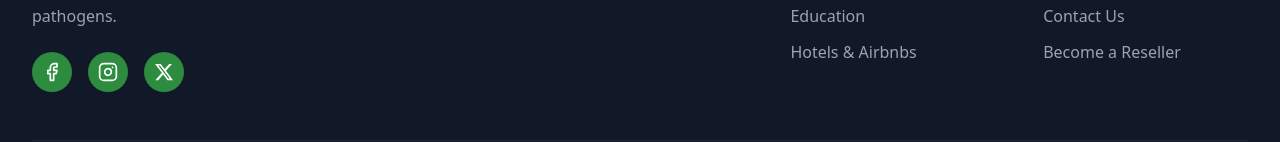
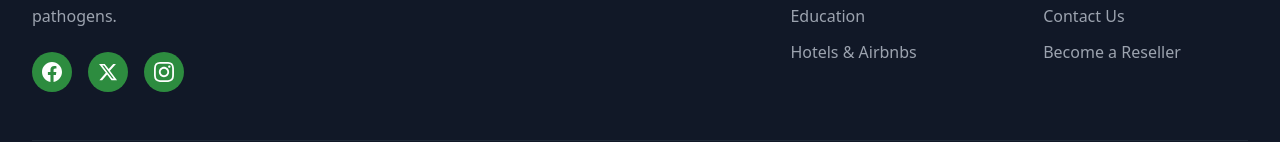
Before and after one commit to vishal-mayo/sanigone-website, a Next.js app: page / in a window 1280 px wide. Shown: the part 4090-4232 px from the top of the page. Built offline with nearby package versions, Linux system fonts and the light colour scheme.

Commit message:
Fix social icons with inline SVGs

```diff
--- a/src/components/Footer.tsx
+++ b/src/components/Footer.tsx
@@ -2,7 +2,7 @@
 
 import Link from 'next/link';
 import Image from 'next/image';
-import { Phone, Mail, MapPin, Facebook, Instagram } from 'lucide-react';
+import { Phone, Mail, MapPin } from 'lucide-react';
 
 const footerLinks = {
   products: [
@@ -46,13 +46,13 @@
             </p>
             <div className="flex gap-4">
               <a href="#" className="w-10 h-10 rounded-full bg-sanigone-green flex items-center justify-center hover:bg-sanigone-green-light transition-colors">
-                <Facebook className="w-5 h-5" />
-              </a>
-              <a href="#" className="w-10 h-10 rounded-full bg-sanigone-green flex items-center justify-center hover:bg-sanigone-green-light transition-colors">
-                <Instagram className="w-5 h-5" />
+                <svg className="w-5 h-5" fill="currentColor" viewBox="0 0 24 24"><path d="M24 12.073c0-6.627-5.373-12-12-12s-12 5.373-12 12c0 5.99 4.388 10.954 10.125 11.854v-8.385H7.078v-3.47h3.047V9.43c0-3.007 1.792-4.669 4.533-4.669 1.312 0 2.686.235 2.686.235v2.953H15.83c-1.491 0-1.956.925-1.956 1.874v2.25h3.328l-.532 3.47h-2.796v8.385C19.612 23.027 24 18.062 24 12.073z"/></svg>
               </a>
               <a href="#" className="w-10 h-10 rounded-full bg-sanigone-green flex items-center justify-center hover:bg-sanigone-green-light transition-colors">
                 <svg className="w-5 h-5" fill="currentColor" viewBox="0 0 24 24"><path d="M18.244 2.25h3.308l-7.227 8.26 8.502 11.24H16.17l-5.214-6.817L4.99 21.75H1.68l7.73-8.835L1.254 2.25H8.08l4.713 6.231zm-1.161 17.52h1.833L7.084 4.126H5.117z"/></svg>
+              </a>
+              <a href="#" className="w-10 h-10 rounded-full bg-sanigone-green flex items-center justify-center hover:bg-sanigone-green-light transition-colors">
+                <svg className="w-5 h-5" fill="currentColor" viewBox="0 0 24 24"><path d="M12 2.163c3.204 0 3.584.012 4.85.07 3.252.148 4.771 1.691 4.919 4.919.058 1.265.069 1.645.069 4.849 0 3.205-.012 3.584-.069 4.849-.149 3.225-1.664 4.771-4.919 4.919-1.266.058-1.644.07-4.85.07-3.204 0-3.584-.012-4.849-.07-3.26-.149-4.771-1.699-4.919-4.92-.058-1.265-.07-1.644-.07-4.849 0-3.204.013-3.583.07-4.849.149-3.227 1.664-4.771 4.919-4.919 1.266-.057 1.645-.069 4.849-.069zm0-2.163c-3.259 0-3.667.014-4.947.072-4.358.2-6.78 2.618-6.98 6.98-.059 1.281-.073 1.689-.073 4.948 0 3.259.014 3.668.072 4.948.2 4.358 2.618 6.78 6.98 6.98 1.281.058 1.689.072 4.948.072 3.259 0 3.668-.014 4.948-.072 4.354-.2 6.782-2.618 6.979-6.98.059-1.28.073-1.689.073-4.948 0-3.259-.014-3.667-.072-4.947-.196-4.354-2.617-6.78-6.979-6.98-1.281-.059-1.69-.073-4.949-.073zm0 5.838c-3.403 0-6.162 2.759-6.162 6.162s2.759 6.163 6.162 6.163 6.162-2.759 6.162-6.163c0-3.403-2.759-6.162-6.162-6.162zm0 10.162c-2.209 0-4-1.79-4-4 0-2.209 1.791-4 4-4s4 1.791 4 4c0 2.21-1.791 4-4 4zm6.406-11.845c-.796 0-1.441.645-1.441 1.44s.645 1.44 1.441 1.44c.795 0 1.439-.645 1.439-1.44s-.644-1.44-1.439-1.44z"/></svg>
               </a>
             </div>
           </div>
```
